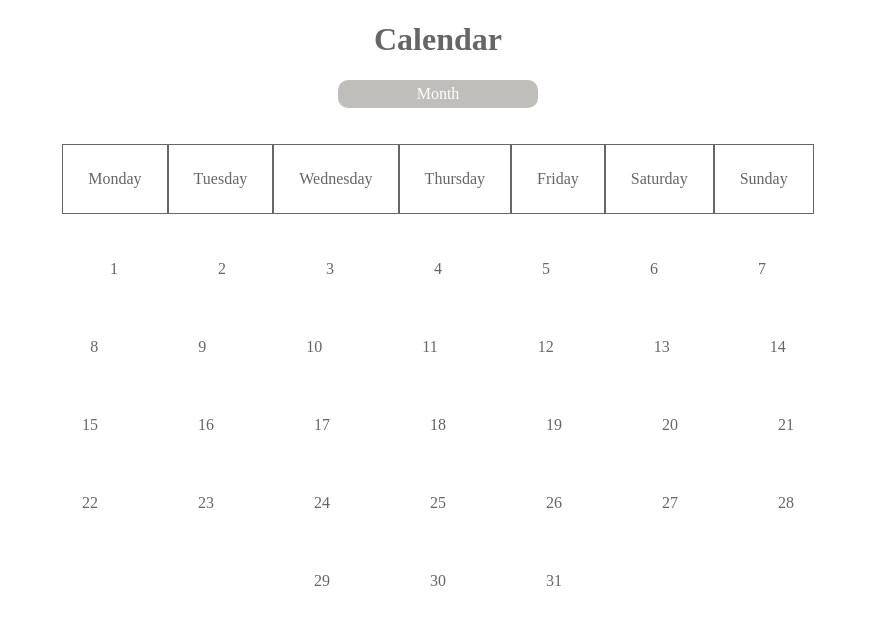
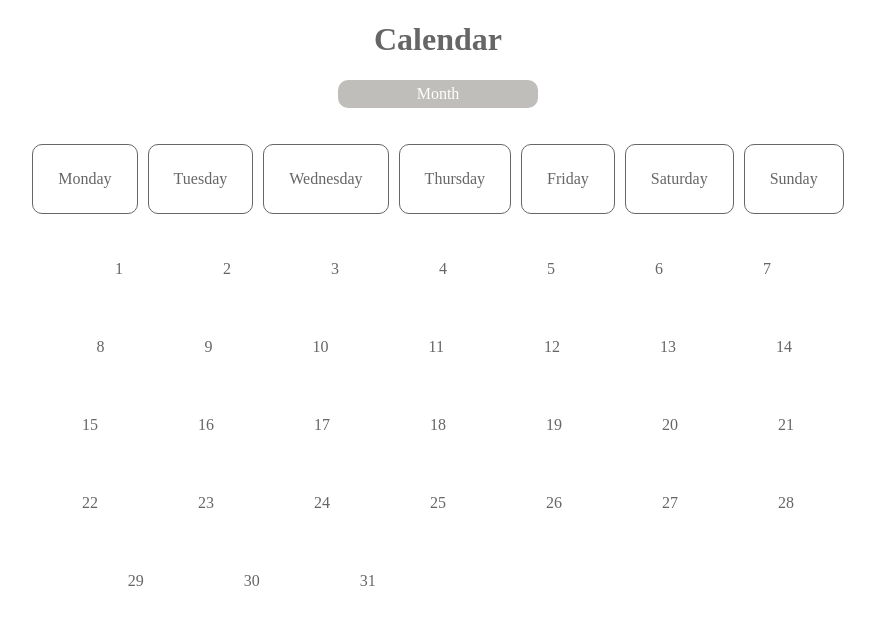
Before and after one commit to PavleIlic/Calendar, a Vue app: page / in a window 1280 px wide. Shown: the top 624 px of the page, without its empty margins (202-1077 px from the left). Built offline with nearby package versions, Linux system fonts and the light colour scheme.

Commit message:
fixing css

```diff
--- a/src/components/calendar/style.css
+++ b/src/components/calendar/style.css
@@ -32,6 +32,9 @@
     display: inline-block;
     padding: 25px;
     border: 1px solid #666;
+    border-radius: 10px;
+    margin-left: 5px;
+    margin-right: 5px;
 }
 
 .date{
@@ -40,11 +43,27 @@
     padding-right: 50px;
     padding-bottom: 30px;
     padding-top: 30px;
-    /* border: 1px solid #666; */
+    margin-left: 0.5;
+}
+
+.date:hover{
+    border-radius: 100px;
+    background-color: lightblue;
 }
 
 .firstSeven{
     position: relative;
     width: 100%;
+    padding-left: 5px;
+    padding-right: 5px;
+}
 
+
+.twentynineThirtyOne{
+    float: left;
+    margin-left: 21.5%;
 }
+
+.eightFifteen{
+    margin-left: 1%;
+}
```
